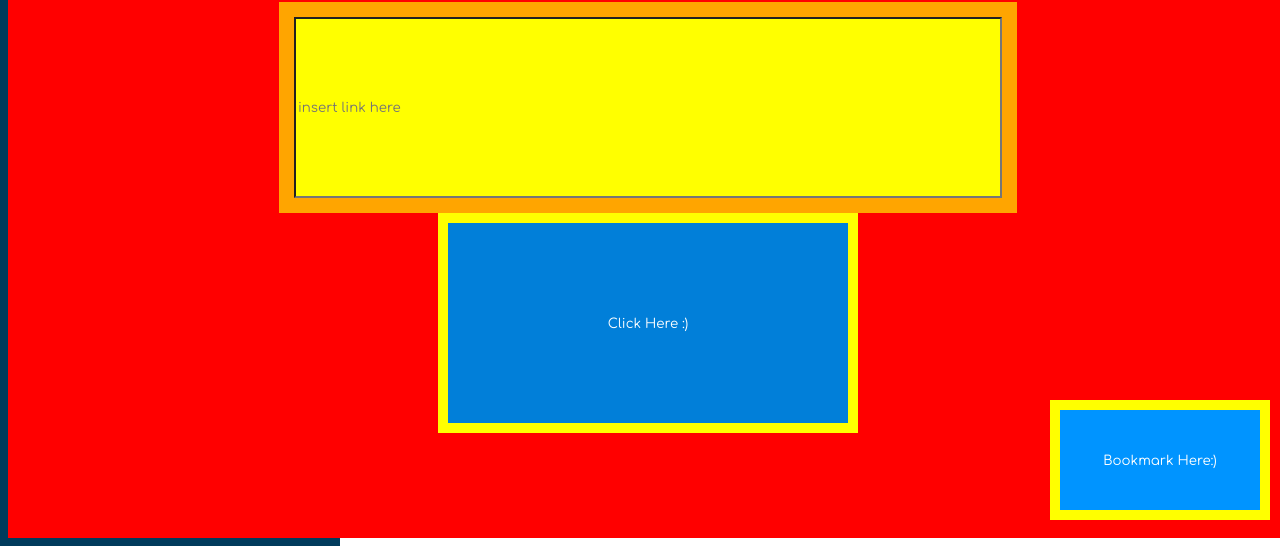
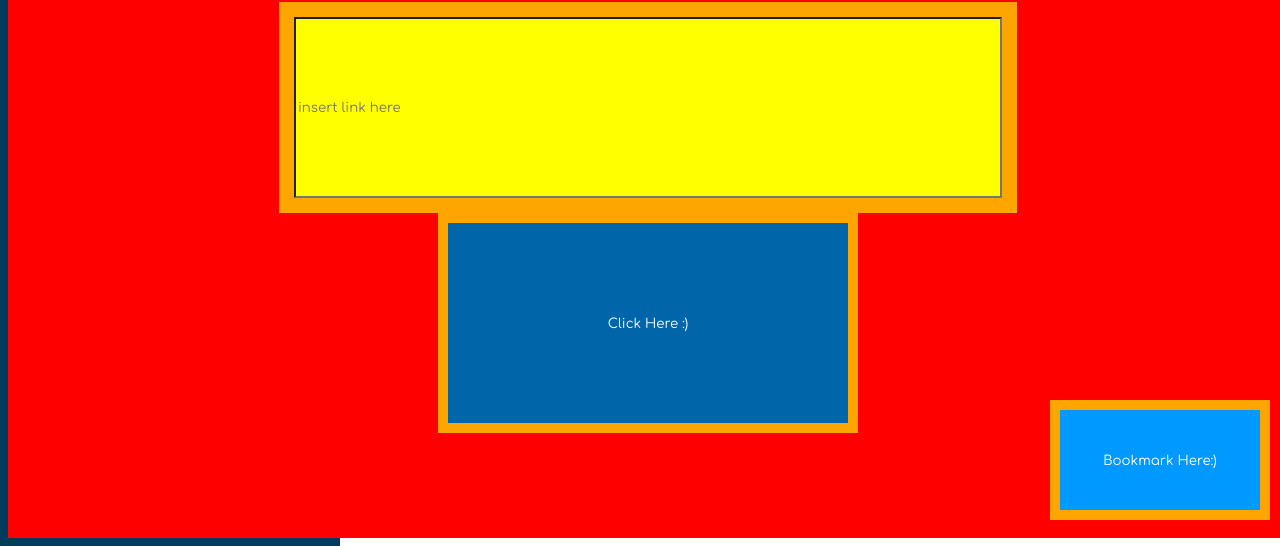
Before and after one commit to gco-12345/proxy.1, a plain HTML site: page main.html in a window 1280 px wide. In both pictures the pointer is over the button "Click Here :)". Shown: the part 270-816 px from the top of the page. Drawn offline with Linux system fonts and the light colour scheme.

Commit message:
Update main.html

```diff
--- a/main.html
+++ b/main.html
@@ -38,7 +38,7 @@ button {
 button:hover {
   background-color: #017fd9;
 }
-button.redrict {
+button.redirect {
   background-color: #0099ff;
   color: white;
   padding: 8px;
@@ -48,7 +48,7 @@ button.redrict {
   border: none;
   cursor: pointer;
 }
-button.redrict:hover {
+button.redirect:hover {
   background-color: #0065a9;
 }
 button.bookmark {
```
